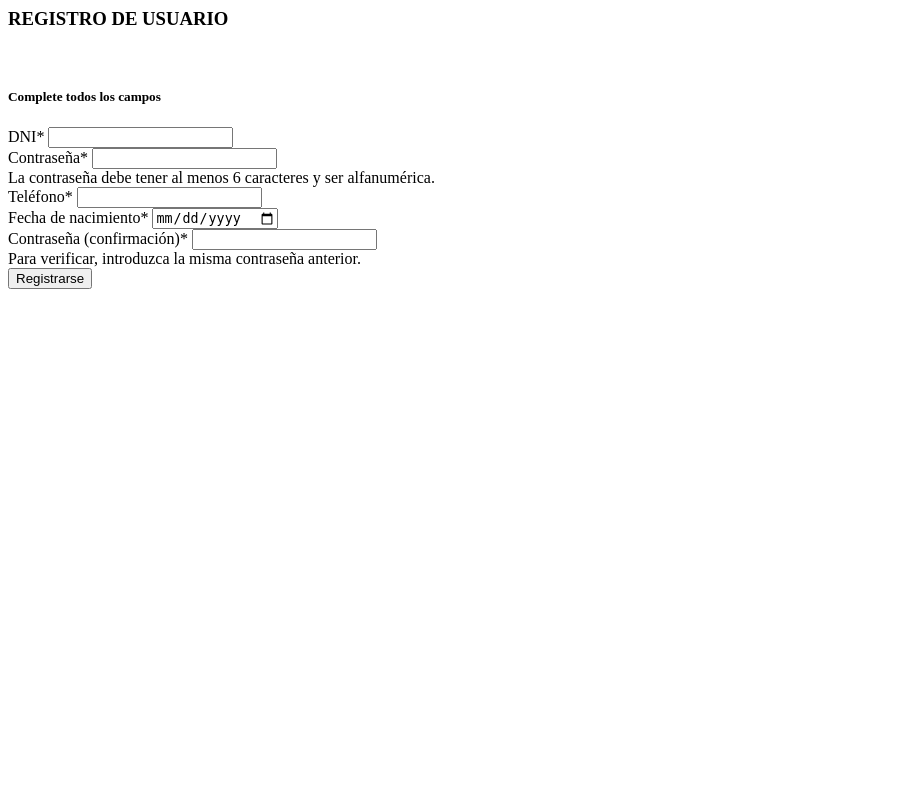
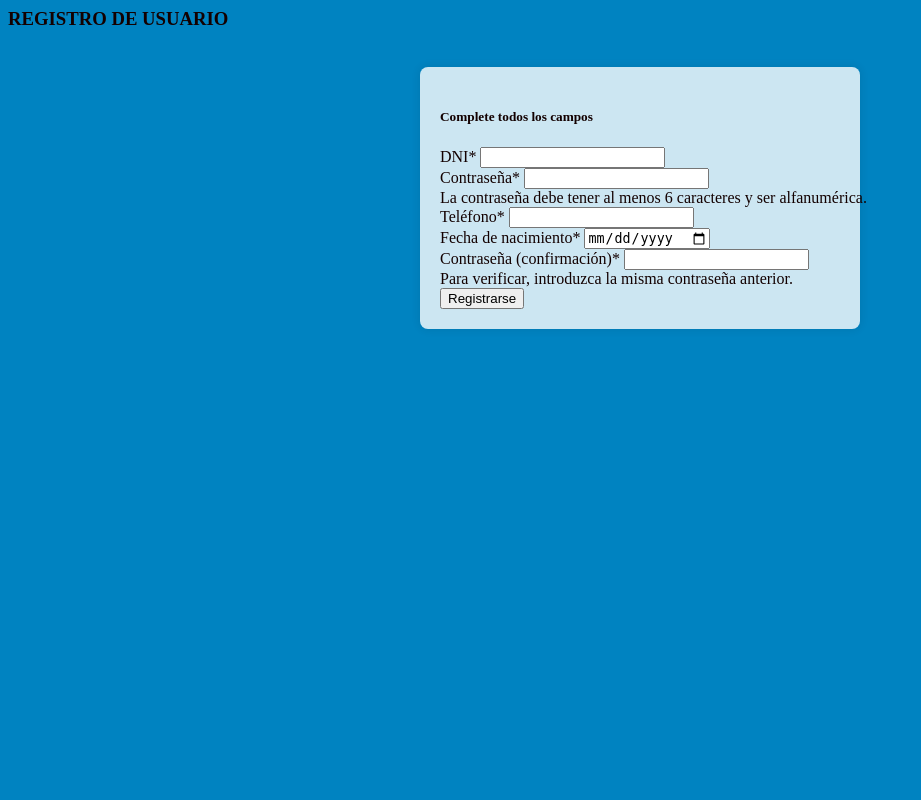
Before and after one commit to anaalazaro/Caritas, a Django app: page /register/ in a window 1280 px wide. Shown: the whole page, without its empty margins (0-921 px from the left). Run offline with Django 5.2, Linux system fonts and the light colour scheme; some libraries are stand-ins or nearby versions.

Commit message:
Final de la app de registro de usuario intercambiador

```diff
--- a/app/forms.py
+++ b/app/forms.py
@@ -19,13 +19,17 @@ class CustomUserCreationForm(UserCreationForm):
 
     fechaNacimiento = forms.DateField(
         label=_('Fecha de nacimiento'),
-        widget=forms.DateInput(attrs={'type': 'date'}),
+        widget=forms.DateInput(attrs={'type': 'date', 'class': 'form-control'}),
     )
 
     def __init__(self, *args, **kwargs):
         super().__init__(*args, **kwargs)
         # Modificar los mensajes de validación de la contraseña
         self.fields['password1'].help_text = _("La contraseña debe tener al menos 6 caracteres y ser alfanumérica.")
+        # Agregar clases CSS al formulario
+        self.fields['dni'].widget.attrs.update({'class': 'form-control'})
+        self.fields['password1'].widget.attrs.update({'class': 'form-control'})
+        self.fields['telefono'].widget.attrs.update({'class': 'form-control'})
 
     def clean_dni(self):
         dni = self.cleaned_data.get('dni')
--- /dev/null
+++ b/app/static/styles.css
@@ -0,0 +1,15 @@
+/* Estilos para el formulario */
+.custom-form {
+    max-width: 400px;
+    margin: 0 auto;
+    padding: 20px;
+    background-color: rgba(255, 255, 255, 0.8); /* Fondo semi-transparente */
+    border-radius: 8px;
+    box-shadow: 0 0 10px rgba(0, 0, 0, 0.1);
+}
+
+/* Estilos para el cuerpo de la página */
+body {
+    background-color: #0083c1; /* Fondo azul asociado con Cáritas */
+    color: #130000; /* Color de texto blanco */
+}
--- a/app/templates/registro/registroUsuario.html
+++ b/app/templates/registro/registroUsuario.html
@@ -1,13 +1,18 @@
+{% block content %}
+<!-- Mueve el bloque de carga de las etiquetas crispy_forms_tags fuera del bloque -->
+{% load crispy_forms_tags %}
+{% load static %} <!-- Asegúrate de cargar las etiquetas estáticas -->
 
-
-{% block content %}
-
-{% load crispy_forms_tags %}
 
 <h3>REGISTRO DE USUARIO</h3>
 <br>
 
-<form id="register-form" action="" method="post">
+<!-- Agrega la línea para incluir el archivo CSS -->
+<!-- <link rel="stylesheet" type="text/css" href="/Caritas/app/static/styles.css"> -->
+<link rel="stylesheet" type="text/css" href="{% static 'styles.css' %}">
+
+
+<form id="register-form" action="" method="post" class="custom-form">
     {% csrf_token %}
     <div class="card mx-auto" style="width: 30rem;">
         <div class="card-body">
--- a/app/views.py
+++ b/app/views.py
@@ -17,7 +17,7 @@ def registro(request):
         if user_creation_form.is_valid():
             telefono = user_creation_form.cleaned_data['telefono']
             # Verificar si el número de teléfono es de La Plata y Argentina
-            if not telefono.startswith('+54-221'):
+            if not telefono.startswith('221'):
                 # Si el número de teléfono no es válido, añadir un mensaje de error al formulario
                 user_creation_form.add_error('telefono', 'El número de teléfono debe ser de La Plata.')
             else:
```
Also changed, not shown: Caritas/settings.py (+9 -0 lines).
